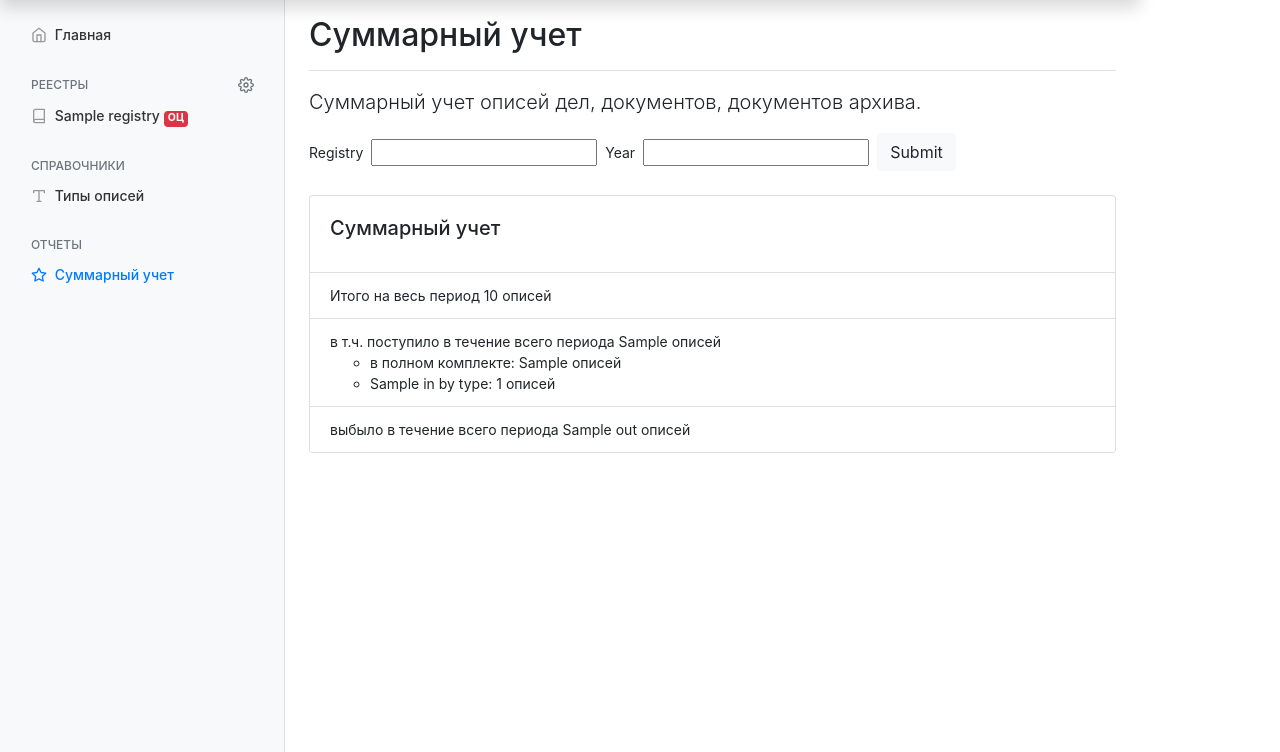
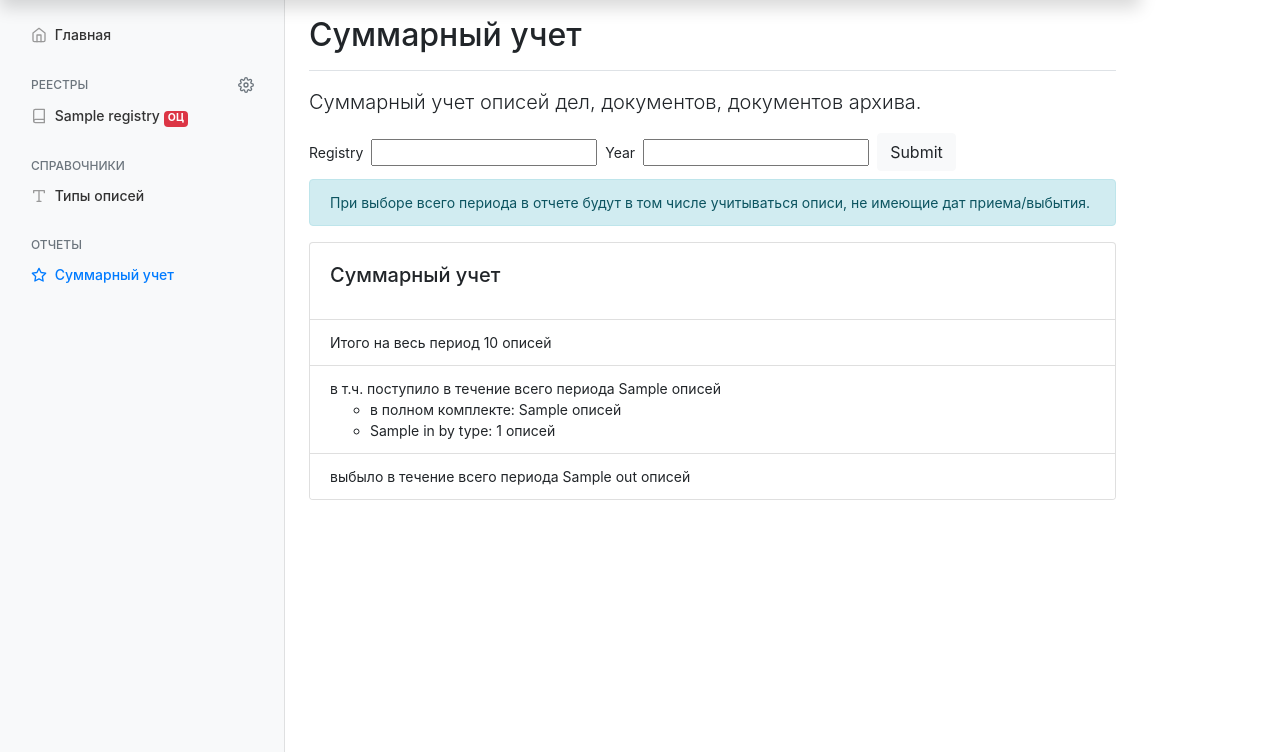
Before and after one commit to caxapyk/warch_registry, a Python web app: template templates/summary/index.html in a window 1280 px wide. Shown: the part 54-806 px from the top of the page. Run offline with Jinja, Linux system fonts and the light colour scheme; the template is opened without the code that fills it: most values are stand-ins (such as "Sample title", 1, 10 or a date in 2020); form fields are guessed from the names that the template uses.

Commit message:
bug fixes, logic improvements

```diff
--- a/templates/inventory/index.html
+++ b/templates/inventory/index.html
@@ -52,7 +52,6 @@
   Такие описи могут стать причиной неверных результатов в суммарном учете.
     <a href="{{ url_for('inventory.index', regid=registry_object.id, no_years=True) }}"
       class="btn btn btn-outline-warning btn-sm">Показать</a>
-
 </div>
 {% endif %}
 <strong>Результатов: {{ objects_list.total }}</strong>
--- a/templates/summary/index.html
+++ b/templates/summary/index.html
@@ -7,11 +7,13 @@
 <div class="d-flex justify-content-between flex-wrap flex-md-nowrap align-items-center pt-3 pb-2 mb-3 border-bottom">
     <h2 class="h2">Суммарный учет</h2>
 </div>
-
 <p class="lead">
     Суммарный учет описей дел, документов, документов архива.
 </p>
 {% include 'summary/form.html' %}
+<div class="alert alert-info" role="alert">
+    При выборе всего периода в отчете будут в том числе учитываться описи, не имеющие дат приема/выбытия.
+</div>
 {% if total_ %}
 <div class="card mt-3">
     <div class="card-body">
```
